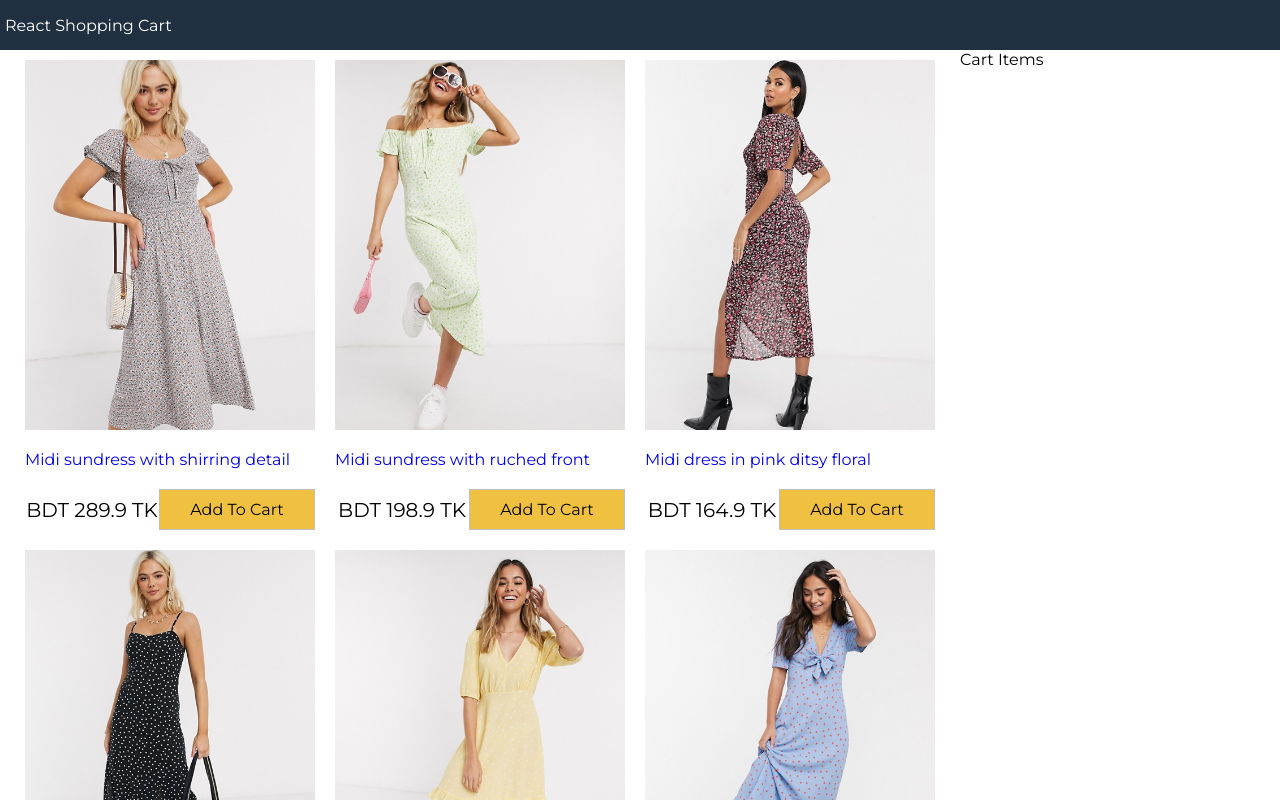
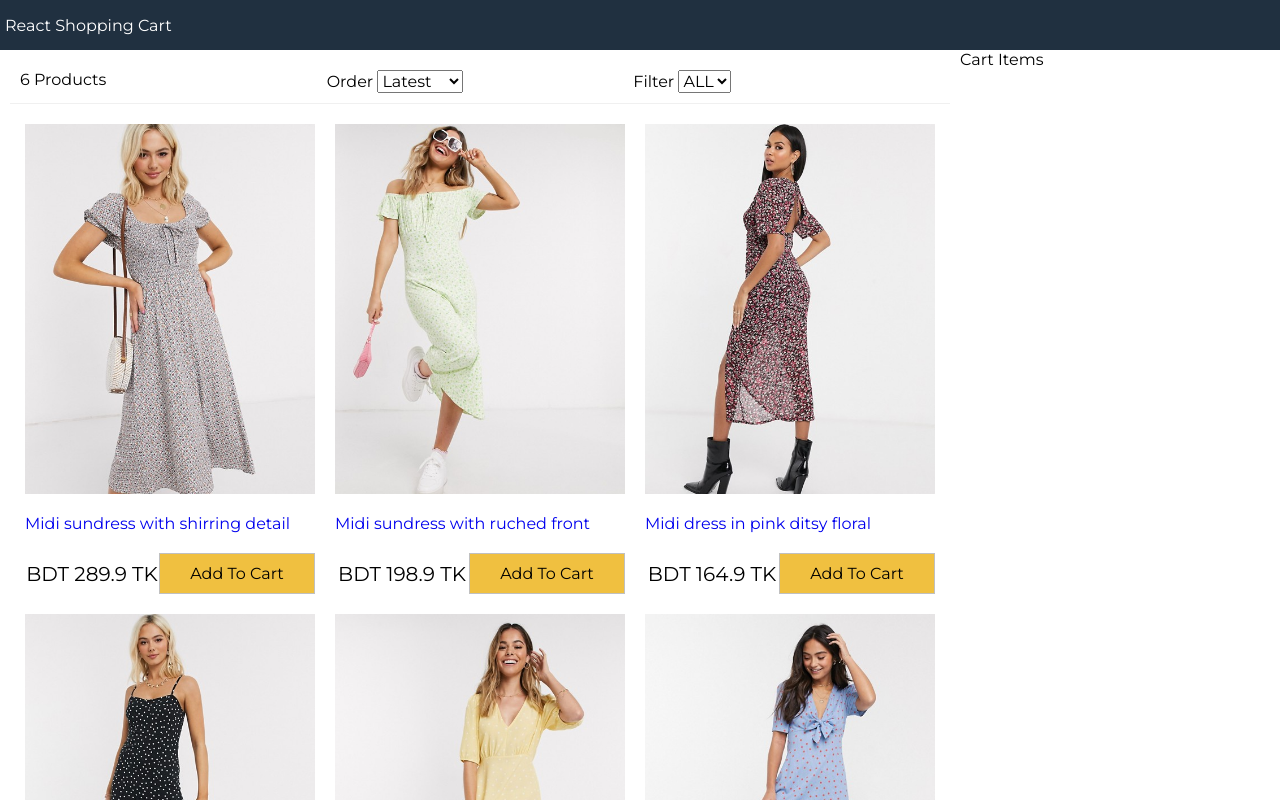
Before and after one commit to MusnudBillahFaysal/shopping-cart, a React (Create React App) app: page / in a window 1280 px wide. Shown: the top 800 px of the page. Built offline with nearby package versions, Linux system fonts and the light colour scheme.

Commit message:
Filtering cart
Here i add filter in to the cart and that is working. files working update here in Filter.js and App.js

```diff
--- a/src/App.js
+++ b/src/App.js
@@ -2,6 +2,7 @@
 import React from 'react';
 import data from './data.json';
 import Products from './components/Products';
+import Filter from './components/Filter';
 
 class App extends React.Component {
   constructor() {
@@ -12,6 +13,43 @@
       sort: '',
     };
   }
+
+  sortProducts = (event) => {
+    const sort = event.target.value;
+    console.log(event.target.value);
+    this.setState((state) => ({
+      sort: sort,
+      products: this.state.products
+        .slice()
+        .sort((a, b) =>
+          sort === 'lowest'
+            ? a.price > b.price
+              ? 1
+              : -1
+            : sort === 'highest'
+            ? a.price < b.price
+              ? 1
+              : -1
+            : a._id > b._id
+            ? 1
+            : -1
+        ),
+    }));
+  };
+
+  filterProducts = (event) => {
+    console.log(event.target.value);
+    if (event.target.value === '') {
+      this.setState({ size: event.target.value, product: data.products });
+    } else {
+      this.setState({
+        size: event.target.value,
+        products: data.products.filter(
+          (product) => product.availableSizes.indexOf(event.target.value) >= 0
+        ),
+      });
+    }
+  };
   render() {
     return (
       <div className="grid-container">
@@ -21,6 +59,13 @@
         <main>
           <div className="content">
             <div className="main">
+              <Filter
+                count={this.state.products.length}
+                size={this.state.size}
+                sort={this.state.sort}
+                filterProducts={this.filterProducts}
+                sortProducts={this.sortProducts}
+              ></Filter>
               <Products products={this.state.products}></Products>
             </div>
             <div className="sidebar">Cart Items</div>
--- /dev/null
+++ b/src/components/Filter.js
@@ -0,0 +1,31 @@
+import React, { Component } from 'react';
+
+export default class Filter extends Component {
+  render() {
+    return (
+      <div className="filter">
+        <div className="filter-result">{this.props.count} Products</div>
+        <div className="filter-sort">
+          Order{' '}
+          <select value={this.props.sort} onChange={this.props.sortProducts}>
+            <option>Latest</option>
+            <option value="lowest">Lowest</option>
+            <option value="highest">Highest</option>
+          </select>
+        </div>
+        <div className="filter-size">
+          Filter{' '}
+          <select value={this.props.size} onChange={this.props.filterProducts}>
+            <option value="">ALL</option>
+            <option value="XS">XS</option>
+            <option value="S">S</option>
+            <option value="M">M</option>
+            <option value="L">L</option>
+            <option value="XL">XL</option>
+            <option value="XXL">XXL</option>
+          </select>
+        </div>
+      </div>
+    );
+  }
+}
--- a/src/index.css
+++ b/src/index.css
@@ -122,3 +122,15 @@
 .button.primary {
   background-color: #f0c040;
 }
+
+/*filter */
+.filter {
+  display: flex;
+  justify-content: space-between;
+  padding: 1rem;
+  margin: 1rem;
+  border-bottom: 0.1rem #f0f0f0 solid;
+}
+.filter div {
+  flex: 1;
+}
```
